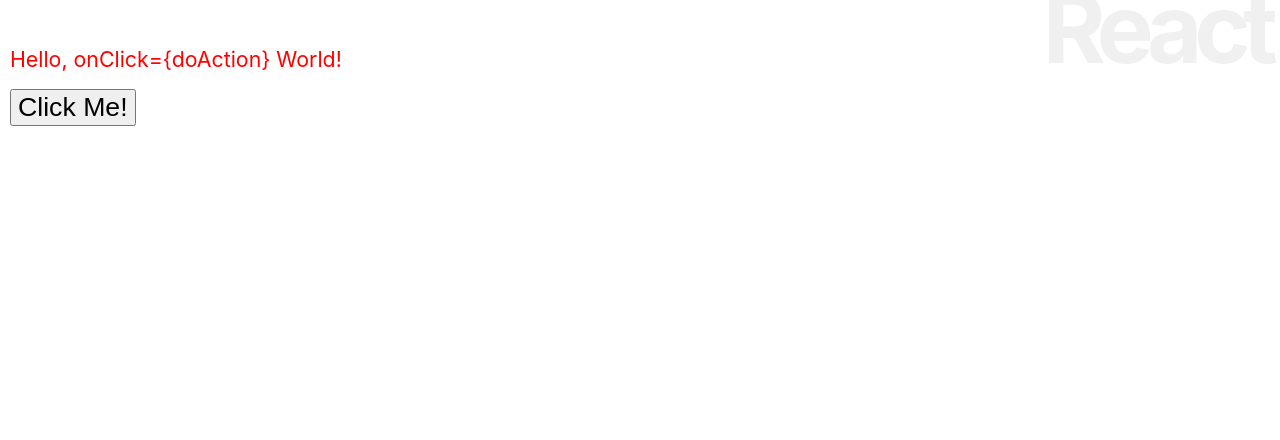
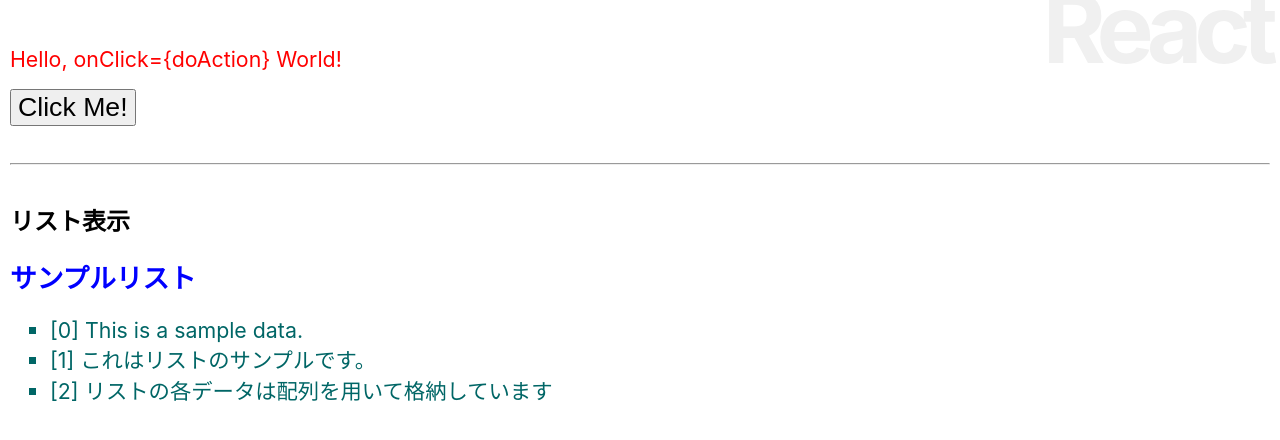
Before and after one commit to murasamejo/reactjs-nextjs-cho-nyumon, a React (Create React App) app: page / in a window 1280 px wide. Shown: the top 440 px of the page. Built offline with nearby package versions, Linux system fonts and the light colour scheme.

Commit message:
feat: 🎸 リストを配列で表示する

```diff
--- a/src/App.css
+++ b/src/App.css
@@ -17,6 +17,14 @@ p {
   font-size: 16pt;
 }
 
+li {
+  list-style-type: square;
+  font-size: 16pt;
+  color: #066;
+  margin: 0;
+  padding: 0;
+}
+
 .button-style {
   font-size: 20pt;
   padding: '0px 10px';
@@ -24,9 +32,23 @@ p {
 
 .exclamation-string-area-in-odd {
   color: red;
-
 }
 
 .exclamation-string-area-in-even {
   color: blue;
 }
+
+.list-title {
+  font-size: 20pt;
+  font-weight: bold;
+  color: blue;
+}
+
+.list-number {
+  font-weight: bold;
+  color: red;
+}
+
+hr {
+  margin: 2.3em 0;
+}
--- a/src/App.js
+++ b/src/App.js
@@ -8,6 +8,12 @@ function App(props) {
   const doAction = e => {
     setExclamationPointString(exclamationPointString + '!')
   }
+
+  const sampleListData = [
+    'This is a sample data.',
+    'これはリストのサンプルです。',
+    'リストの各データは配列を用いて格納しています',
+  ]
 
   return (
     <div>
@@ -20,8 +26,34 @@ function App(props) {
       }
 
       <button className="button-style" onClick={doAction}>Click Me!</button>
+
+      <hr />
+
+      <h2>リスト表示</h2>
+      <List listTitle="サンプルリスト" listData={sampleListData} />
     </div>
   );
 }
 
+function List (props) {
+  let [number] = useState(0)
+
+  return (
+    <div>
+      <p className="list-title">{props.listTitle}</p>
+      <ul>
+        { props.listData.map(item => <Item number={number++} value={item} key={number} />) }
+      </ul>
+    </div>
+  );
+}
+
+function Item (props) {
+  return (
+    <li>
+      <span className="item-number">[{props.number}]</span> {props.value}
+    </li>
+  )
+}
+
 export default App;
```
